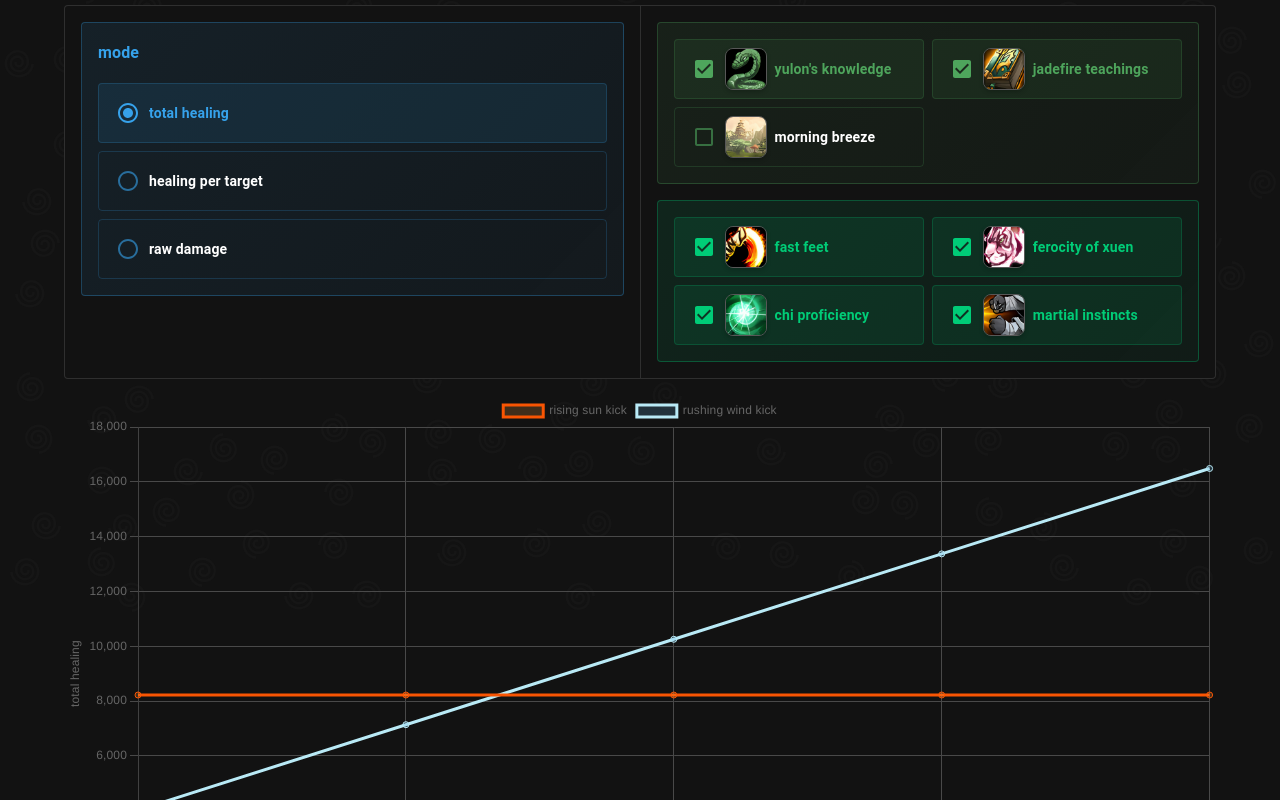
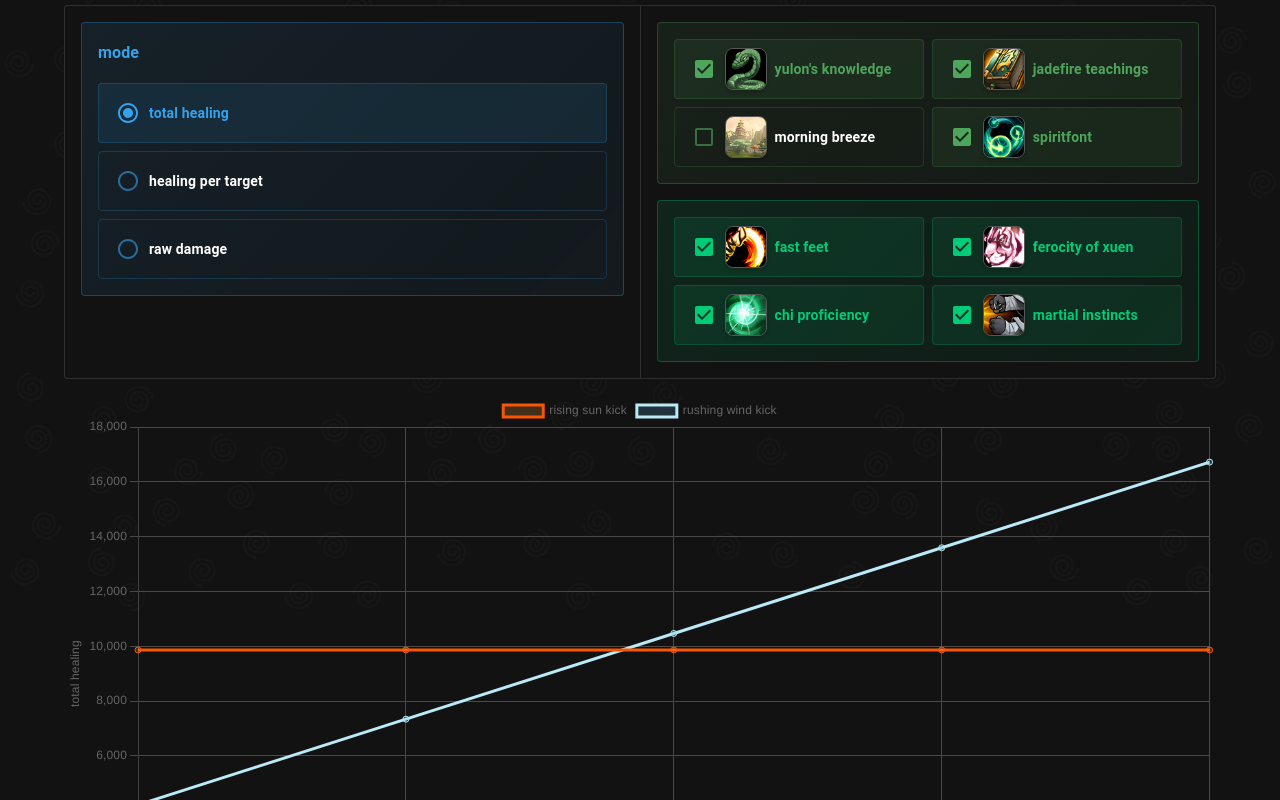
Before and after one commit to lolswirl/wait-im-ramping, a Next.js app: page /analysis/rushing-wind-kick in a window 1280 px wide. Shown: the part 180-980 px from the top of the page. Built offline with nearby package versions, Linux system fonts and the light colour scheme; what @mui/material-nextjs would draw is missing.

Commit message:
add spiritfont's rsk/envm multiplier

```diff
--- a/app/analysis/rushing-wind-kick/RushingWindKick.tsx
+++ b/app/analysis/rushing-wind-kick/RushingWindKick.tsx
@@ -41,6 +41,7 @@ const RushingWindKickComparison: React.FC<{ title: string; description: string }
     [TALENTS.YULONS_KNOWLEDGE, true],
     [TALENTS.JADEFIRE_TEACHINGS, true],
     [TALENTS.MORNING_BREEZE, false],
+    [TALENTS.SPIRITFONT, true],
     [SHARED.FAST_FEET, true],
     [SHARED.FEROCITY_OF_XUEN, true],
     [SHARED.CHI_PROFICIENCY, true],
@@ -175,6 +176,7 @@ const RushingWindKickComparison: React.FC<{ title: string; description: string }
     [TALENTS.YULONS_KNOWLEDGE, talents.get(TALENTS.YULONS_KNOWLEDGE) ?? false],
     [TALENTS.JADEFIRE_TEACHINGS, talents.get(TALENTS.JADEFIRE_TEACHINGS) ?? false],
     [TALENTS.MORNING_BREEZE, talents.get(TALENTS.MORNING_BREEZE) ?? false],
+    [TALENTS.SPIRITFONT, talents.get(TALENTS.SPIRITFONT) ?? false],
   ]);
 
   const classTalentSubset = new Map<spell, boolean>([
--- a/src/data/specs/monk/mistweaver/helpers.ts
+++ b/src/data/specs/monk/mistweaver/helpers.ts
@@ -60,6 +60,13 @@ const DAMAGE_MULTIPLIER_RULES: TalentRule[] = [
             spell.id === SPELLS.RISING_SUN_KICK.id ||
             spell.id === TALENTS.RUSHING_WIND_KICK.id
     },
+    {
+        talent: TALENTS.SPIRITFONT,
+        getValue: () => 1 + TALENTS.SPIRITFONT.custom.rskIncrease,
+        appliesTo: (spell) =>
+            spell.id === SPELLS.RISING_SUN_KICK.id ||
+            spell.id === TALENTS.RUSHING_WIND_KICK.id
+    }
 ];
 
 const HEALING_MULTIPLIER_RULES: TalentRule[] = [
--- a/src/data/specs/monk/mistweaver/talents.ts
+++ b/src/data/specs/monk/mistweaver/talents.ts
@@ -272,6 +272,10 @@ const talents = {
         name: "Spiritfont",
         id: 1260511,
         icon: 'inv12_apextalent_monk_spiritfont',
+        custom: {
+            rskIncrease: 0.2,
+            envmIncrease: 0.2,
+        }
     },
     ZEN_PULSE: {
         name: "Zen Pulse",
```
